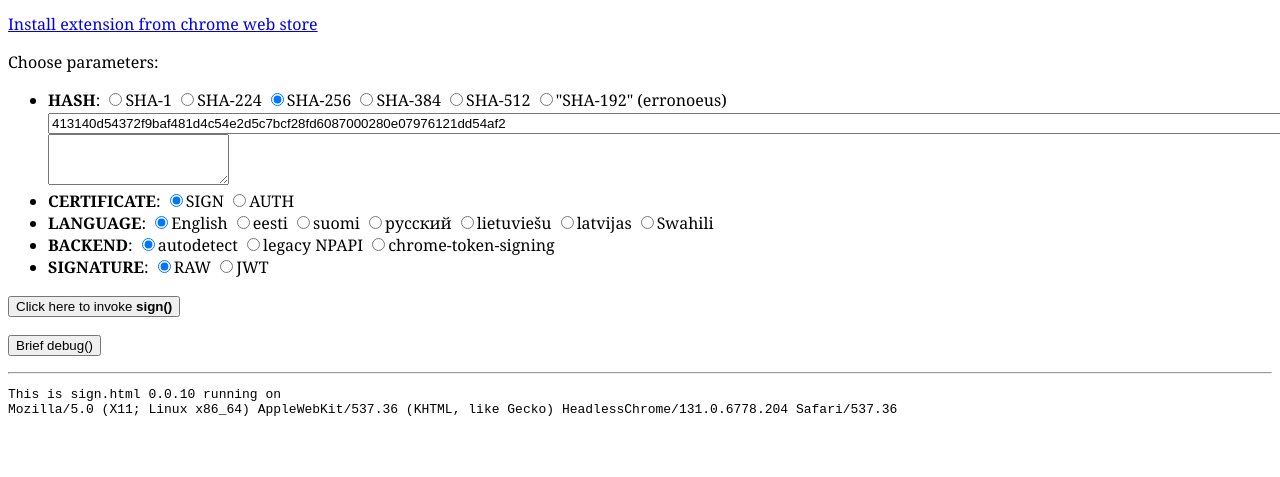
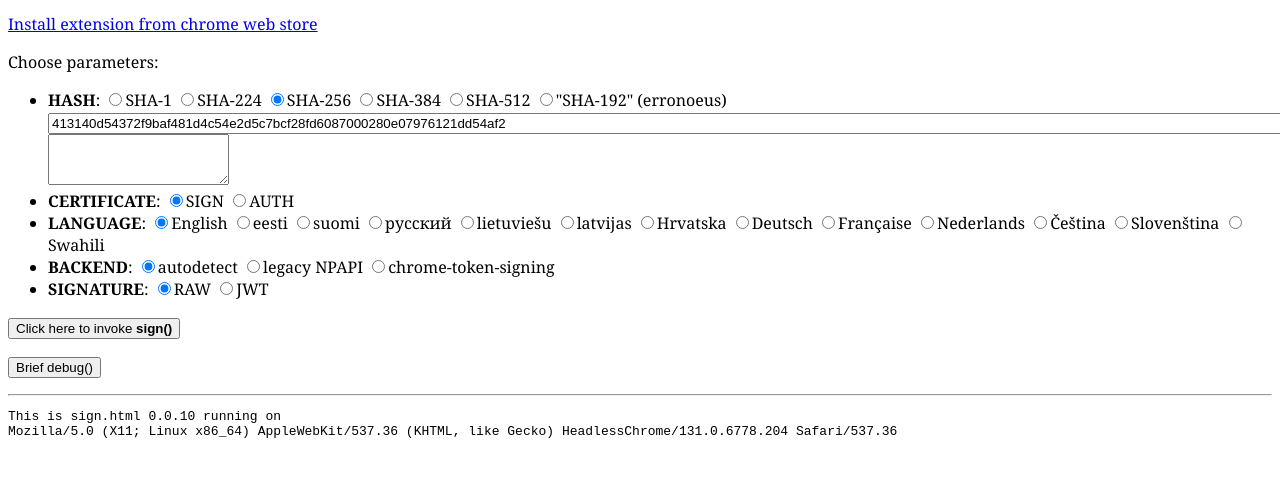
Before and after one commit to hwcrypto/hwcrypto.js, a plain HTML site: page sign.html in a window 1280 px wide. Shown: the part 205-682 px from the top of the page. Drawn offline with Linux system fonts and the light colour scheme.

Commit message:
Add additional languages

```diff
--- a/sign.html
+++ b/sign.html
@@ -201,6 +201,12 @@ Switch to:
      <input type="radio" name="lang" value="ru">русский
      <input type="radio" name="lang" value="lt">lietuviešu
      <input type="radio" name="lang" value="lv">latvijas
+     <input type="radio" name="lang" value="hr">Hrvatska
+     <input type="radio" name="lang" value="de">Deutsch
+     <input type="radio" name="lang" value="fr">Française
+     <input type="radio" name="lang" value="nl">Nederlands
+     <input type="radio" name="lang" value="cs">Čeština
+     <input type="radio" name="lang" value="sk">Slovenština
      <input type="radio" name="lang" value="sw">Swahili
    </li>
    <li><b>BACKEND</b>:
```
